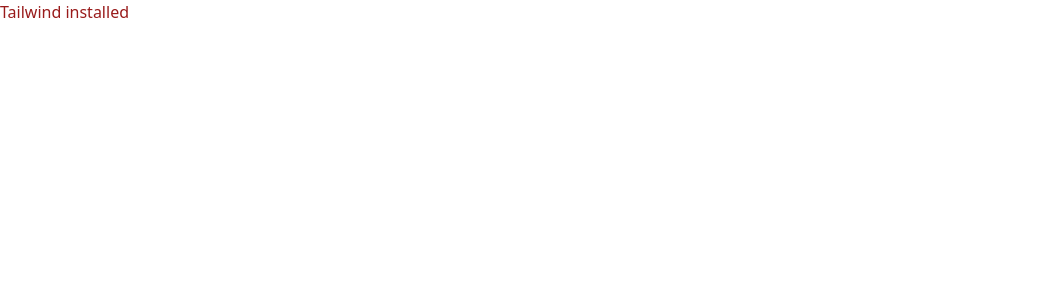
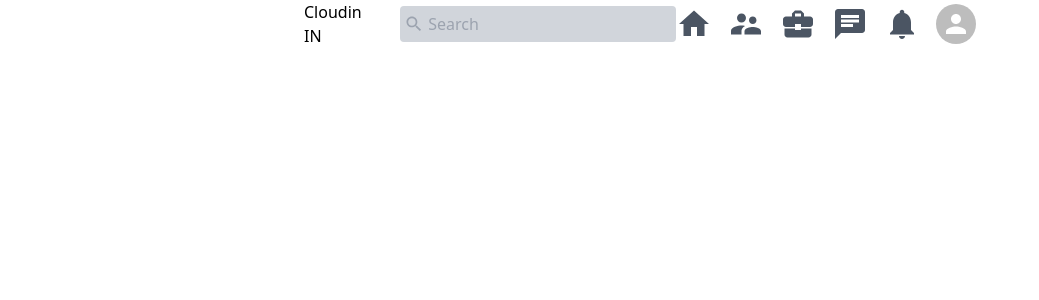
Before and after one commit to Bearcin46/fullstack-social-platform, a React (Vite) app in the folder client/: page / in a window 1280 px wide. Shown: the top 300 px of the page, without its empty margins (0-1039 px from the left). Built offline with nearby package versions, Linux system fonts and the light colour scheme.

Commit message:
feat: mui installed

```diff
--- a/client/package.json
+++ b/client/package.json
@@ -10,6 +10,10 @@
     "preview": "vite preview"
   },
   "dependencies": {
+    "@emotion/react": "^11.11.4",
+    "@emotion/styled": "^11.11.5",
+    "@mui/icons-material": "^5.15.17",
+    "@mui/material": "^5.15.17",
     "react": "^18.2.0",
     "react-dom": "^18.2.0"
   },
--- a/client/src/App.tsx
+++ b/client/src/App.tsx
@@ -1,9 +1,10 @@
+import Navbar from "./Components/Navbar";
 import "./index.css";
 
 function App() {
   return (
-    <div>
-      <h1 className="text-red-800">Tailwind installed</h1>
+    <div className="max-w-2xl mx-auto">
+      <Navbar />
     </div>
   );
 }
--- /dev/null
+++ b/client/src/Components/Navbar.tsx
@@ -0,0 +1,62 @@
+import {
+  BusinessCenter,
+  Chat,
+  Home,
+  Notifications,
+  Search,
+  SupervisorAccount,
+} from "@mui/icons-material";
+import { Avatar } from "@mui/material";
+
+const Navbar = () => {
+  return (
+    <div className="flex items-center justify-between">
+      {/* leftside logo with search input */}
+      <div className="flex items-center gap-5">
+        <h1>Cloudin IN </h1>
+
+        <div className="relative">
+          <Search
+            className="text-gray-400 absolute top-2 left-1"
+            fontSize="small"
+          />
+          <input
+            type="text"
+            placeholder="Search"
+            className="h-9 px-7 bg-gray-300 py-3 w-full rounded"
+          />
+        </div>
+      </div>
+
+      {/* icons */}
+      <div className="flex items-center gap-4 *:text-gray-600 ">
+        <Home
+          sx={{ fontSize: 36 }}
+          className="hover:text-gray-500 cursor-pointer"
+        />
+        <SupervisorAccount
+          sx={{ fontSize: 36 }}
+          className="hover:text-gray-500 cursor-pointer"
+        />
+        <BusinessCenter
+          sx={{ fontSize: 36 }}
+          className="hover:text-gray-500 cursor-pointer"
+        />
+        <Chat
+          sx={{ fontSize: 36 }}
+          className="hover:text-gray-500 cursor-pointer"
+        />
+        <Notifications
+          sx={{ fontSize: 36 }}
+          className="hover:text-gray-500 cursor-pointer"
+        />
+        <Avatar
+          sx={{ fontSize: 30 }}
+          className="hover:text-gray-500 cursor-pointer "
+        />
+      </div>
+    </div>
+  );
+};
+
+export default Navbar;
--- a/client/tsconfig.json
+++ b/client/tsconfig.json
@@ -18,7 +18,10 @@
     "strict": true,
     "noUnusedLocals": true,
     "noUnusedParameters": true,
-    "noFallthroughCasesInSwitch": true
+    "noFallthroughCasesInSwitch": true,
+    "noImplicitAny": true,
+    "noImplicitThis": true,
+    "strictNullChecks": true
   },
   "include": ["src"],
   "references": [{ "path": "./tsconfig.node.json" }]
```
Also changed, not shown: 1 other file (tests, documents, lock files or other folders).
